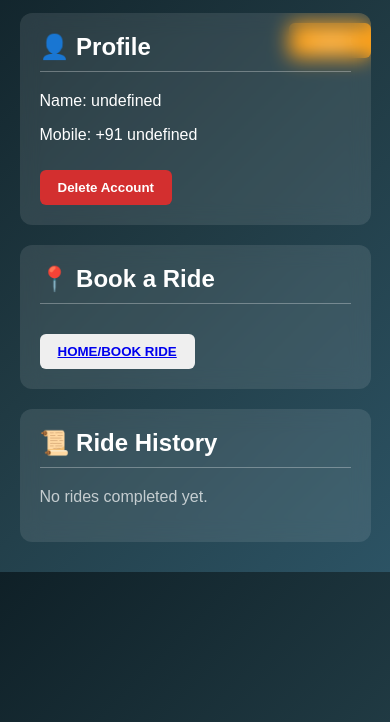
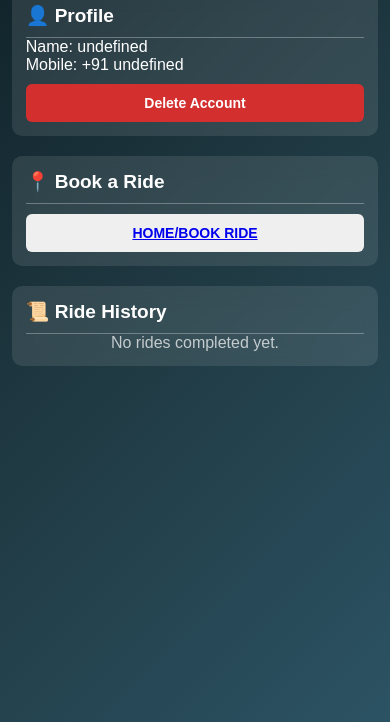
Before and after one commit to khkhrrohit-max/FAST--GO, a website: page useryour.html in a window 390 px wide. Shown: the part 122-844 px from the top of the page. Drawn offline with Linux system fonts and the light colour scheme; sample sign-in values are in the browser's storage.

Commit message:
Refactor CSS for improved layout and responsiveness
Updated styles for body, container, headings, cards, inputs, and buttons with responsive design adjustments.

```diff
--- a/useryour.css
+++ b/useryour.css
@@ -1,24 +1,59 @@
+
+/* ================================
+   GLOBAL RESET
+================================ */
+
+* {
+    margin: 0;
+    padding: 0;
+    box-sizing: border-box;
+}
+
+html {
+    width: 100%;
+    overflow-x: hidden;
+}
+
 body {
+    width: 100%;
+    min-height: 100vh;
     margin: 0;
     font-family: Arial, sans-serif;
     background: linear-gradient(135deg, #0f2027, #203a43, #2c5364);
     color: white;
+    overflow-x: hidden;
 }
 
+
+/* ================================
+   MAIN CONTAINER
+================================ */
+
 .container {
-    width: 90%;
-    max-width: 900px;
+    width: min(90%, 900px);
     margin: 30px auto;
 }
+
+
+/* ================================
+   HEADING
+================================ */
 
 h1 {
     text-align: center;
     margin-bottom: 30px;
+    font-size: clamp(24px, 4vw, 36px);
 }
 
+
+/* ================================
+   CARD
+================================ */
+
 .card {
+    width: 100%;
     background: rgba(255, 255, 255, 0.1);
-    padding: 20px;
+    padding: clamp(15px, 3vw, 20px);
     border-radius: 12px;
     margin-bottom: 20px;
     backdrop-filter: blur(10px);
@@ -28,35 +63,70 @@
     margin-top: 0;
     border-bottom: 1px solid rgba(255,255,255,0.3);
     padding-bottom: 10px;
+    font-size: clamp(18px, 3vw, 24px);
 }
+
+
+/* ================================
+   INPUT
+================================ */
 
 input {
     width: 100%;
-    padding: 10px;
+    max-width: 100%;
+    padding: 12px;
     margin-bottom: 10px;
     border-radius: 6px;
     border: none;
     outline: none;
+    font-size: 16px;
 }
 
+
+/* ================================
+   BUTTON
+================================ */
+
 button {
+    max-width: 100%;
     padding: 10px 18px;
     border: none;
     border-radius: 6px;
     cursor: pointer;
     margin-top: 10px;
     font-weight: bold;
+    font-size: 15px;
+    transition: 0.3s;
 }
+
+button:hover {
+    transform: translateY(-1px);
+}
+
+
+/* ================================
+   PRIMARY BUTTON
+================================ */
 
 .btn-primary {
     background-color: #00c853;
     color: white;
 }
 
+
+/* ================================
+   DANGER BUTTON
+================================ */
+
 .btn-danger {
     background-color: #d32f2f;
     color: white;
 }
+
+
+/* ================================
+   LOGOUT BUTTON
+================================ */
 
 .btn-logout {
     background-color: #ff9800;
@@ -64,13 +134,111 @@
     float: right;
 }
 
+
+/* ================================
+   RIDE ITEM
+================================ */
+
 .ride-item {
+    width: 100%;
     background: rgba(255,255,255,0.08);
-    padding: 10px;
+    padding: 12px;
     border-radius: 6px;
     margin-bottom: 8px;
+    overflow-wrap: break-word;
 }
+
+
+/* ================================
+   NO RIDE
+================================ */
 
 .no-ride {
     opacity: 0.7;
+    text-align: center;
 }
+
+
+/* ================================
+   TABLET
+================================ */
+
+@media (max-width: 768px) {
+
+    .container {
+        width: 94%;
+        margin: 20px auto;
+    }
+
+    h1 {
+        margin-bottom: 20px;
+    }
+
+    .card {
+        padding: 16px;
+    }
+
+    .btn-logout {
+        float: none;
+        width: 100%;
+    }
+
+    button {
+        width: 100%;
+    }
+}
+
+
+/* ================================
+   MOBILE
+================================ */
+
+@media (max-width: 480px) {
+
+    .container {
+        width: 94%;
+        margin: 15px auto;
+    }
+
+    h1 {
+        font-size: 25px;
+        margin-bottom: 20px;
+    }
+
+    .card {
+        padding: 14px;
+        border-radius: 10px;
+    }
+
+    .card h2 {
+        font-size: 19px;
+    }
+
+    input {
+        padding: 11px;
+        font-size: 15px;
+    }
+
+    button {
+        width: 100%;
+        padding: 11px;
+        font-size: 14px;
+    }
+
+    .ride-item {
+        padding: 10px;
+        font-size: 14px;
+    }
+}
+
+
+/* ================================
+   LARGE DESKTOP / MAC
+================================ */
+
+@media (min-width: 1200px) {
+
+    .container {
+        width: min(90%, 1000px);
+    }
+}
```
